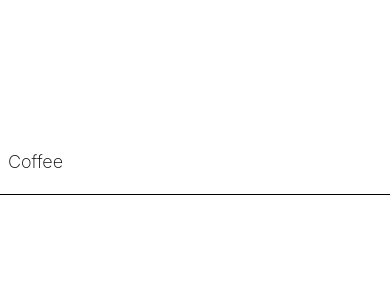
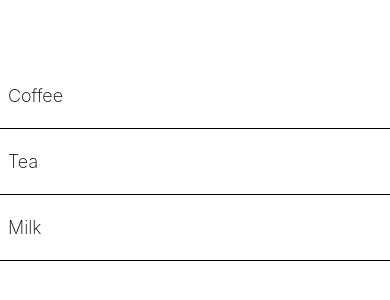
Before and after one commit to ltnsunrise/react-native-taskly, a React Native app: screen / in a window 390 px wide. Shown: the part 260-560 px from the top of the page. Built offline with nearby package versions, Linux system fonts and the light colour scheme.

Commit message:
Refactor ShoppingListItem to a reusable component

```diff
--- a/App.tsx
+++ b/App.tsx
@@ -1,33 +1,13 @@
-import { View, Text, StyleSheet, TouchableOpacity, Alert } from 'react-native';
+import { View, StyleSheet } from 'react-native';
 import { theme } from './theme';
+import { ShoppingListItem } from './components/ShoppingListItem';
 
 export default function App() {
-  const handleDelete = () => {
-    Alert.alert(
-      'Are you sure you want to delete this?',
-      'It will be gone for good',
-      [
-        {
-          text: 'Yes',
-          onPress: () => console.log('Ok, deleting.'),
-          style: 'destructive',
-        },
-        { text: 'Cancel', style: 'cancel' },
-      ],
-    );
-  };
   return (
     <View style={styles.container}>
-      <View style={styles.itemContainer}>
-        <Text style={styles.itemText}>Coffee</Text>
-        <TouchableOpacity
-          onPress={handleDelete}
-          style={styles.button}
-          activeOpacity={0.8}
-        >
-          <Text style={styles.buttonText}>Delete</Text>
-        </TouchableOpacity>
-      </View>
+      <ShoppingListItem name="Coffee" />
+      <ShoppingListItem name="Tea" />
+      <ShoppingListItem name="Milk" />
     </View>
   );
 }
@@ -38,28 +18,4 @@
     backgroundColor: theme.colorWhite,
     justifyContent: 'center',
   },
-  itemContainer: {
-    paddingVertical: 16,
-    paddingHorizontal: 8,
-    borderBottomColor: theme.colorCerulean,
-    borderBottomWidth: 1,
-    flexDirection: 'row',
-    alignItems: 'center',
-    justifyContent: 'space-between',
-  },
-  itemText: {
-    fontSize: 18,
-    fontWeight: '200',
-  },
-  button: {
-    backgroundColor: theme.colorBlack,
-    padding: 8,
-    borderRadius: 6,
-  },
-  buttonText: {
-    color: '#fff',
-    fontWeight: 'bold',
-    textTransform: 'uppercase',
-    letterSpacing: 1,
-  },
 });
--- /dev/null
+++ b/components/ShoppingListItem.tsx
@@ -0,0 +1,63 @@
+import { TouchableOpacity, View, Alert, StyleSheet, Text } from 'react-native';
+import { theme } from '../theme';
+
+type Props = {
+  name: string;
+};
+
+export function ShoppingListItem({ name }: Props) {
+  const handleDelete = () => {
+    Alert.alert(
+      `Are you sure you want to delete ${name}?`,
+      'It will be gone for good',
+      [
+        {
+          text: 'Yes',
+          onPress: () => console.log('Ok, deleting.'),
+          style: 'destructive',
+        },
+        { text: 'Cancel', style: 'cancel' },
+      ],
+    );
+  };
+
+  return (
+    <View style={styles.itemContainer}>
+      <Text style={styles.itemText}>{name}</Text>
+      <TouchableOpacity
+        onPress={handleDelete}
+        style={styles.button}
+        activeOpacity={0.8}
+      >
+        <Text style={styles.buttonText}>Delete</Text>
+      </TouchableOpacity>
+    </View>
+  );
+}
+
+const styles = StyleSheet.create({
+  itemContainer: {
+    paddingVertical: 16,
+    paddingHorizontal: 8,
+    borderBottomColor: theme.colorCerulean,
+    borderBottomWidth: 1,
+    flexDirection: 'row',
+    alignItems: 'center',
+    justifyContent: 'space-between',
+  },
+  itemText: {
+    fontSize: 18,
+    fontWeight: '200',
+  },
+  button: {
+    backgroundColor: theme.colorBlack,
+    padding: 8,
+    borderRadius: 6,
+  },
+  buttonText: {
+    color: '#fff',
+    fontWeight: 'bold',
+    textTransform: 'uppercase',
+    letterSpacing: 1,
+  },
+});
```
